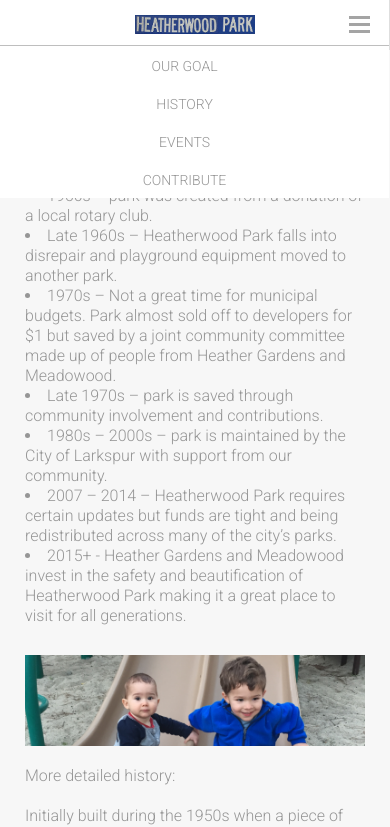
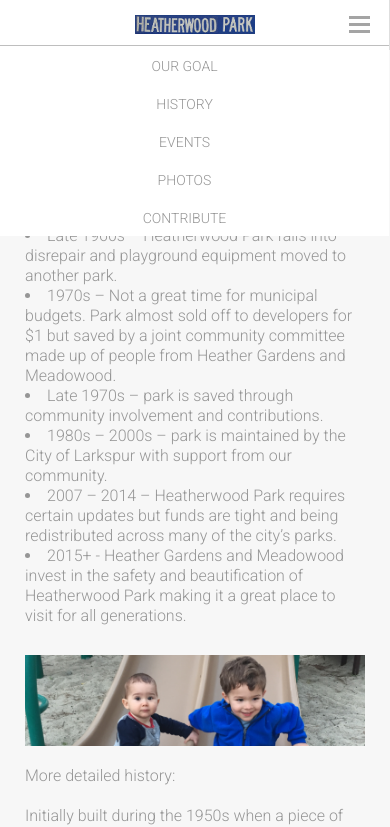
Before and after one commit to jhunnewell/HeatherwoodPark, a plain HTML site: page history.html in a window 390 px wide. Both pictures are taken after a click on the element 359 px from the left and 27 px from the top of the page. Shown: the top 827 px of the page. Drawn offline with nearby package versions, Linux system fonts and the light colour scheme; a web font is replaced by a local one.

Commit message:
Update history.html

```diff
--- a/history.html
+++ b/history.html
@@ -1,3 +1,4 @@
+
 
 <!DOCTYPE html>
 <html>
@@ -53,7 +54,7 @@
 											<li><a href="goal.html">Our Goal</a></li>
 											<li><a href="history.html">History</a></li>
 											<li><a href="events.html">Events</a></li>
-											<!--<li><a href="press.html">press + reviews</a></li>-->
+											<li><a href="photos.html">Photos</a></li>
 											<li><a href="contribute.html">Contribute</a></li>
 										</ul>
 
@@ -67,7 +68,7 @@
 											<li><a href="goal.html">Our Goal</a></li>
 											<li><a href="history.html">History</a></li>
 											<li><a href="events.html">Events</a></li>
-											<!--<li><a href="press.html">press + reviews</a></li>-->
+											<li><a href="photos.html">Photos</a></li>
 											<li><a href="contribute.html">Contribute</a></li>
 										</ul>
 
@@ -83,7 +84,7 @@
 											<li><a href="goal.html">Our Goal</a></li>
 											<li><a href="history.html">History</a></li>
 											<li><a href="events.html">Events</a></li>
-											<!--<li><a href="press.html">press + reviews</a></li>-->
+											<li><a href="photos.html">Photos</a></li>
 											<li><a href="contribute.html">Contribute</a></li>
 										</ul>
 										</div>
@@ -149,7 +150,11 @@ There have been several presentations to the Larkspur Park and Rec Commission re
 <br><br>
 Thank you to the original committee which consisted of Clay Weans, Clyde Ostler, Sue Janin, Jerry Porter, Bill Howard, Jerry and Sue Reinke all of Meadowood. Phil Terry, Stewart Barbee, Dick Koehler, Mr. Feeney and others from the Heather Gardens neighborhood.
 <br>
-<br><br>
+<p class="quote">
+"In the summer of 1995 or '96 the old wooden (read rotten) play structures were torn down and over a long but fun weekend neighbors assembled and installed the current play equipment under the supervision of the City. Irene Kolher fed burgers and lemonade to the crew."
+<br>—&nbsp;&nbsp;&nbsp;Armelle Futterman
+</p>
+
 <br>
 *Phil Terry is an “old timer” and we, the younger generation, respect his use of the phrase as the park history has been provided by him.
 		</div>
```
